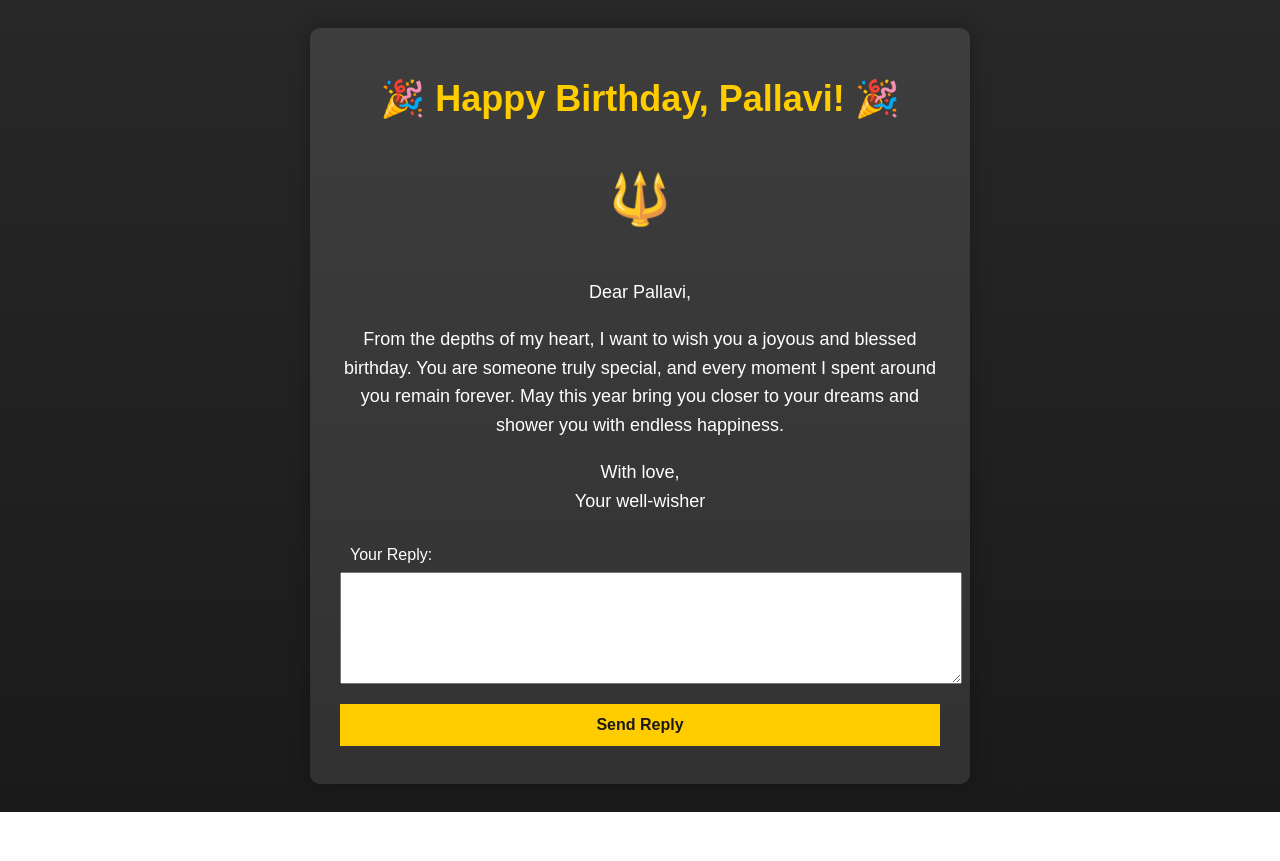
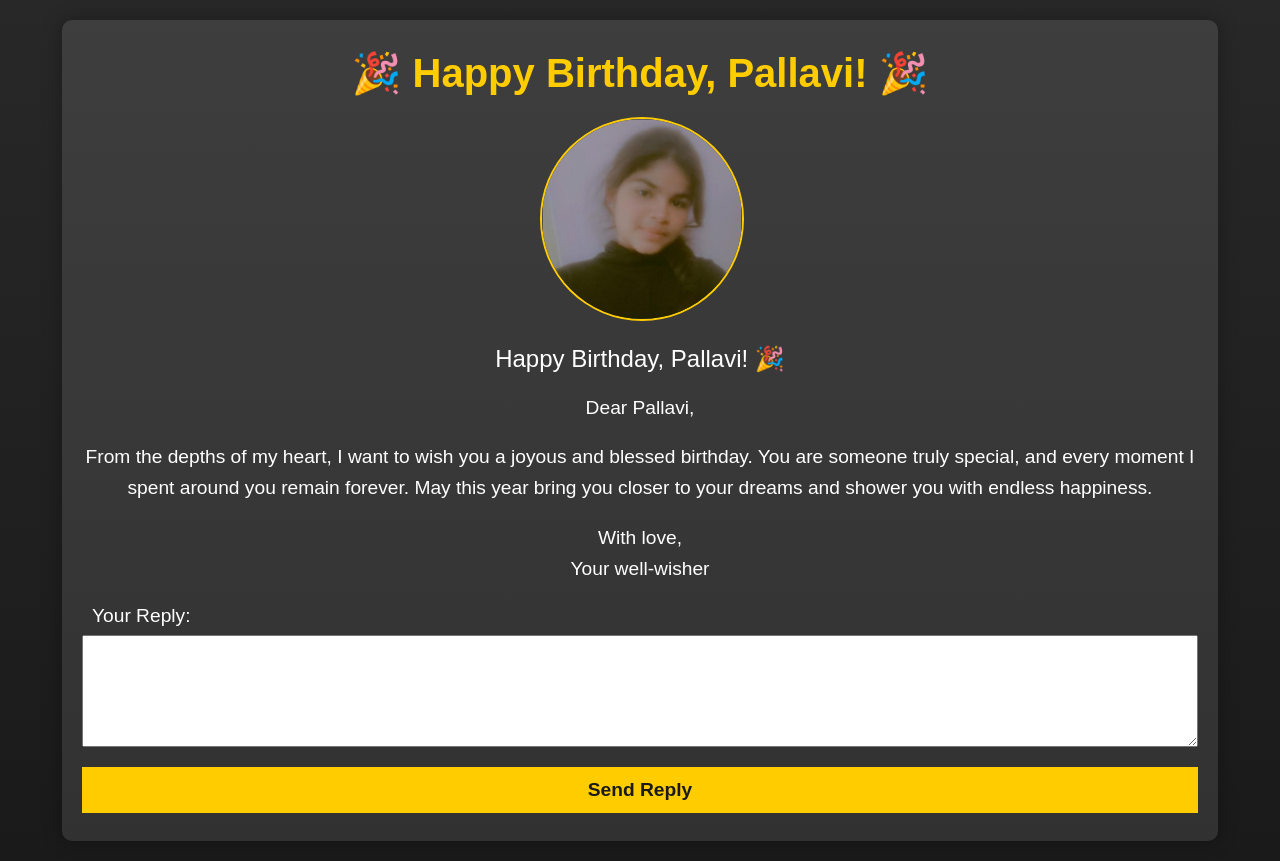
Before and after one commit to evhemanthsai/pallavibirthday, a plain HTML site: page index.html in a window 1280 px wide. Before the commit the page ends 812 px from the top, so only its background shows below. Drawn offline with Linux system fonts and the light colour scheme.

Commit message:
Update index.html

```diff
--- a/index.html
+++ b/index.html
@@ -11,50 +11,61 @@
             color: #ffffff;
             text-align: center;
             padding: 20px;
+            margin: 0;
+            box-sizing: border-box;
         }
 
         .container {
-            max-width: 600px;
+            max-width: 90%;
             margin: auto;
-            padding: 30px;
+            padding: 20px;
             border-radius: 10px;
             background-color: rgba(255, 255, 255, 0.1);
             box-shadow: 0px 0px 20px rgba(0, 0, 0, 0.3);
         }
 
         h1 {
-            font-size: 36px;
-            margin: 20px 0;
+            font-size: 2em;
+            margin: 10px 0;
             color: #ffcc00;
         }
 
         .countdown {
-            font-size: 24px;
+            font-size: 1.2em;
             margin: 20px 0;
         }
 
         .message {
-            font-size: 18px;
-            margin: 30px 0;
+            font-size: 1em;
+            margin: 20px 0;
             line-height: 1.6;
         }
 
-        .trishul-icon {
-            font-size: 50px;
-            color: #ffcc00;
+        .image-container {
+            margin: 20px auto;
+            max-width: 200px;
+        }
+
+        .image-container img {
+            width: 100%;
+            border-radius: 50%;
+            border: 2px solid #ffcc00;
         }
 
         /* Reply Form */
         .reply-form {
-            margin-top: 30px;
+            margin-top: 20px;
             text-align: left;
         }
 
-        .reply-form label, .reply-form input, .reply-form textarea {
-            font-size: 16px;
+        .reply-form label,
+        .reply-form input,
+        .reply-form textarea {
+            font-size: 1em;
             width: 100%;
             padding: 10px;
             margin: 8px 0;
+            box-sizing: border-box;
         }
 
         .reply-form input[type="submit"] {
@@ -65,6 +76,32 @@
             border: none;
             width: 100%;
             padding: 12px;
+            transition: background-color 0.3s;
+        }
+
+        .reply-form input[type="submit"]:hover {
+            background-color: #ffd633;
+        }
+
+        /* Responsive Design */
+        @media (min-width: 768px) {
+            h1 {
+                font-size: 2.5em;
+            }
+
+            .countdown {
+                font-size: 1.5em;
+            }
+
+            .message {
+                font-size: 1.2em;
+            }
+
+            .reply-form label,
+            .reply-form input,
+            .reply-form textarea {
+                font-size: 1.2em;
+            }
         }
     </style>
 </head>
@@ -72,14 +109,21 @@
     <div class="container">
         <h1>🎉 Happy Birthday, Pallavi! 🎉</h1>
 
-        <p class="trishul-icon">🔱</p> <!-- Symbol for Lord Shiva's Trishul -->
+        <!-- Image Section -->
+        <div class="image-container">
+            <img src="pallavi.png" alt="Pallavi's Image">
+        </div>
 
+        <!-- Countdown Section -->
         <div class="countdown" id="countdown"></div>
 
+        <!-- Message Section -->
         <div class="message">
             <p>Dear Pallavi,</p>
             <p>
-                From the depths of my heart, I want to wish you a joyous and blessed birthday. You are someone truly special, and every moment I spent around you remain forever. May this year bring you closer to your dreams and shower you with endless happiness.
+                From the depths of my heart, I want to wish you a joyous and blessed birthday.
+                You are someone truly special, and every moment I spent around you remain forever.
+                May this year bring you closer to your dreams and shower you with endless happiness.
             </p>
             <p>
                 With love,<br>Your well-wisher
@@ -109,7 +153,7 @@
             const minutes = Math.floor((distance % (1000 * 60 * 60)) / (1000 * 60));
             const seconds = Math.floor((distance % (1000 * 60)) / 1000);
 
-            countdownElement.innerHTML = Only ${days}d ${hours}h ${minutes}m ${seconds}s + "until Pallavi's Birthday!";
+            countdownElement.innerHTML = `Only ${days}d ${hours}h ${minutes}m ${seconds}s until Pallavi's Birthday!`;
 
             if (distance < 0) {
                 clearInterval(countdownInterval);
```
